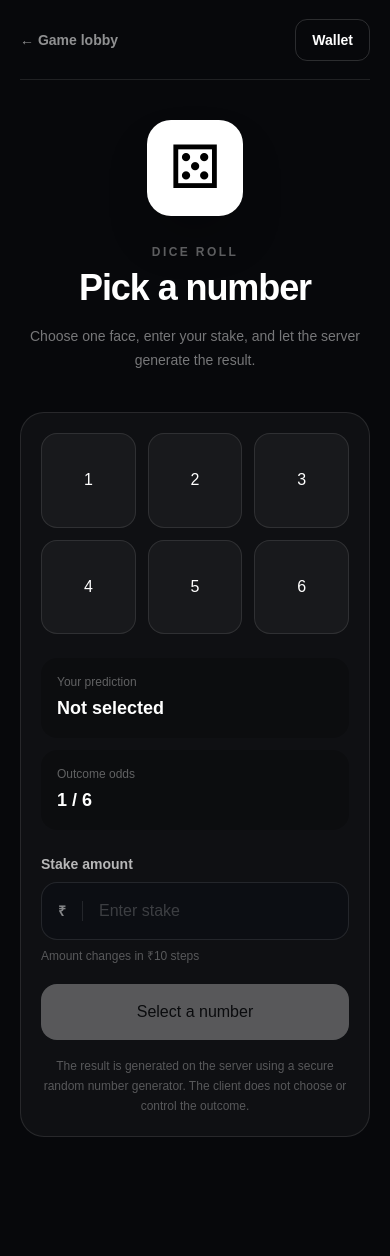
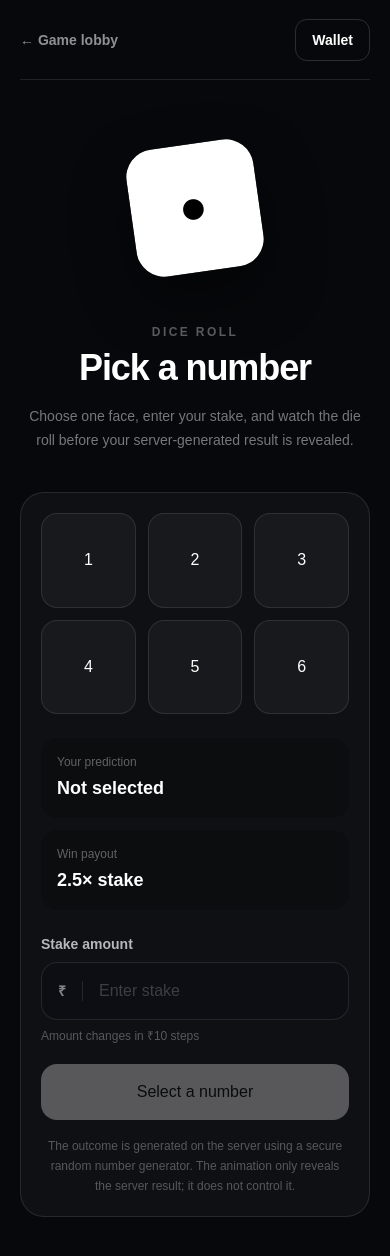
Before and after one commit to Jagdish2729/real-money-games, a Next.js app in the folder apps/web/: page /games/dice in a window 390 px wide. Shown: the top 1256 px of the page. Before the commit the page ends 1185 px from the top, so only its background shows below. Built offline with nearby package versions, Linux system fonts and the light colour scheme; no server answers.

Commit message:
feat: add game animations and payout highlights

```diff
--- a/apps/web/app/games/coin-toss/page.tsx
+++ b/apps/web/app/games/coin-toss/page.tsx
@@ -4,6 +4,28 @@ import { useState } from "react";
 
 export default function CoinTossPage() {
   const [selected, setSelected] = useState<"Heads" | "Tails" | null>(null);
+  const [tossing, setTossing] = useState(false);
+  const [displaySide, setDisplaySide] = useState<"Heads" | "Tails">("Heads");
+  const [result, setResult] = useState<"Heads" | "Tails" | null>(null);
+
+  function tossCoin() {
+    if (!selected || tossing) return;
+    setResult(null);
+    setTossing(true);
+
+    const finalSide = Math.random() < 0.5 ? "Heads" : "Tails";
+    let count = 0;
+    const interval = window.setInterval(() => {
+      setDisplaySide((current) => current === "Heads" ? "Tails" : "Heads");
+      count += 1;
+      if (count >= 12) {
+        window.clearInterval(interval);
+        setDisplaySide(finalSide);
+        setResult(finalSide);
+        setTossing(false);
+      }
+    }, 110);
+  }
 
   return (
     <main className="min-h-screen bg-[#07080b] text-white">
@@ -14,45 +36,37 @@ export default function CoinTossPage() {
         </header>
 
         <section className="py-10 text-center sm:py-14">
-          <div className="mx-auto flex h-24 w-24 items-center justify-center rounded-full border-4 border-white bg-white text-3xl font-black text-black shadow-2xl shadow-black/30">RM</div>
-          <p className="mt-7 text-xs font-bold uppercase tracking-[0.2em] text-white/35">Coin Toss</p>
+          <div className="relative mx-auto flex h-52 items-center justify-center [perspective:800px]">
+            <div className={`flex h-36 w-36 items-center justify-center rounded-full border-8 border-yellow-300/80 bg-gradient-to-br from-yellow-200 via-yellow-400 to-yellow-600 text-xl font-black text-black shadow-[0_20px_60px_rgba(234,179,8,0.25)] sm:h-40 sm:w-40 ${tossing ? "animate-[coinToss_0.55s_ease-in-out_infinite]" : ""}`}>
+              <span className="rounded-full border-2 border-black/20 px-4 py-2">{displaySide}</span>
+            </div>
+          </div>
+          <p className="mt-2 text-xs font-bold uppercase tracking-[0.2em] text-white/35">Coin Toss</p>
           <h1 className="mt-2 text-4xl font-black tracking-[-0.03em] sm:text-5xl">Heads or Tails?</h1>
-          <p className="mx-auto mt-4 max-w-xl text-sm leading-6 text-white/45">Pick one side of the coin. One server-generated outcome determines the round.</p>
+          <p className="mx-auto mt-4 max-w-xl text-sm leading-6 text-white/45">Pick a side, place your stake, and watch the coin toss before the result is revealed.</p>
+          {tossing && <p className="mt-4 text-sm font-bold text-white/70">Tossing the coin…</p>}
         </section>
 
         <section className="rounded-3xl border border-white/10 bg-white/[0.035] p-5 sm:p-8">
           <div className="grid gap-3 sm:grid-cols-2">
             {(["Heads", "Tails"] as const).map((side) => (
-              <button
-                key={side}
-                type="button"
-                onClick={() => setSelected(side)}
-                className={`rounded-2xl border px-5 py-7 text-xl font-black transition ${selected === side ? "border-white bg-white text-black" : "border-white/10 bg-white/[0.04] hover:border-white/25"}`}
-                aria-pressed={selected === side}
-              >
-                {side}
-              </button>
+              <button key={side} type="button" onClick={() => { setSelected(side); setResult(null); }} disabled={tossing} className={`rounded-2xl border px-5 py-7 text-xl font-black transition ${selected === side ? "border-white bg-white text-black" : "border-white/10 bg-white/[0.04] hover:border-white/25"} disabled:cursor-not-allowed disabled:opacity-60`} aria-pressed={selected === side}>{side}</button>
             ))}
           </div>
 
           <div className="mt-6 grid gap-3 sm:grid-cols-2">
-            <div className="rounded-2xl bg-black/20 p-4">
-              <p className="text-xs text-white/35">Your prediction</p>
-              <p className="mt-1 text-lg font-bold">{selected ?? "Not selected"}</p>
-            </div>
-            <div className="rounded-2xl bg-black/20 p-4">
-              <p className="text-xs text-white/35">Outcome odds</p>
-              <p className="mt-1 text-lg font-bold">1 / 2</p>
-            </div>
+            <div className="rounded-2xl bg-black/20 p-4"><p className="text-xs text-white/35">Your prediction</p><p className="mt-1 text-lg font-bold">{selected ?? "Not selected"}</p></div>
+            <div className="rounded-2xl bg-black/20 p-4"><p className="text-xs text-white/35">Win payout</p><p className="mt-1 text-lg font-bold">1.9× stake</p></div>
           </div>
 
-          <button type="button" disabled={!selected} className="mt-5 w-full rounded-2xl bg-white px-5 py-4 text-sm font-black text-black disabled:cursor-not-allowed disabled:opacity-30">
-            {selected ? "Continue to stake" : "Select Heads or Tails"}
-          </button>
+          {result && <div className="mt-5 rounded-2xl border border-white/10 bg-black/20 p-5"><p className="text-xs font-bold uppercase tracking-[0.18em] text-white/40">Round result</p><p className="mt-2 text-3xl font-black">{result === selected ? "You won!" : "Better luck next time"}</p><p className="mt-3 text-sm text-white/55">The coin landed on <span className="font-bold text-white">{result}</span>.</p><button type="button" onClick={() => setResult(null)} className="mt-5 w-full rounded-2xl border border-white/15 px-5 py-3 text-sm font-bold hover:border-white/30">Play another round</button></div>}
 
-          <p className="mt-4 text-center text-xs leading-5 text-white/30">The result is generated server-side after the round is locked. This screen does not generate or control outcomes.</p>
+          {!result && <button type="button" onClick={tossCoin} disabled={!selected || tossing} className="mt-5 w-full rounded-2xl bg-white px-5 py-4 text-sm font-black text-black transition hover:bg-white/90 disabled:cursor-not-allowed disabled:opacity-30">{tossing ? "Tossing..." : selected ? "Toss Coin" : "Select Heads or Tails"}</button>}
+
+          <p className="mt-4 text-center text-xs leading-5 text-white/30">The visual toss is only an animation. The production outcome should be generated and settled by the server, never by the browser.</p>
         </section>
       </div>
+      <style jsx global>{`@keyframes coinToss { 0% { transform: rotateY(0deg) translateY(0); } 25% { transform: rotateY(180deg) translateY(-22px); } 50% { transform: rotateY(360deg) translateY(0); } 75% { transform: rotateY(540deg) translateY(-22px); } 100% { transform: rotateY(720deg) translateY(0); } }`}</style>
     </main>
   );
 }
--- a/apps/web/app/games/dice/page.tsx
+++ b/apps/web/app/games/dice/page.tsx
@@ -1,11 +1,11 @@
 "use client";
 
-import { FormEvent, useState } from "react";
+import { FormEvent, useEffect, useState } from "react";
 
 const API_BASE_URL = process.env.NEXT_PUBLIC_API_URL ?? "http://localhost:4000";
 const faces = [1, 2, 3, 4, 5, 6];
 
- type DiceResult = {
+type DiceResult = {
   prediction: number;
   result: number;
   stakePaise: string;
@@ -14,147 +14,67 @@ const faces = [1, 2, 3, 4, 5, 6];
   balancePaise: string;
 };
 
+function DieFace({ value }: { value: number }) {
+  const pips: Record<number, string> = { 1: "•", 2: "••", 3: "•••", 4: "••••", 5: "•••••", 6: "••••••" };
+  return <div className="relative flex h-32 w-32 rotate-[-8deg] items-center justify-center rounded-[1.75rem] border border-white/30 bg-white text-7xl font-black text-black shadow-[0_25px_60px_rgba(0,0,0,0.45)] sm:h-40 sm:w-40 sm:text-8xl"><span className="tracking-[0.05em]">{pips[value]}</span></div>;
+}
+
 export default function DicePage() {
   const [selected, setSelected] = useState<number | null>(null);
   const [stake, setStake] = useState("");
   const [loading, setLoading] = useState(false);
+  const [rollingFace, setRollingFace] = useState(1);
   const [error, setError] = useState("");
   const [result, setResult] = useState<DiceResult | null>(null);
+
+  useEffect(() => {
+    if (!loading) return;
+    const interval = window.setInterval(() => setRollingFace((current) => (current % 6) + 1), 110);
+    return () => window.clearInterval(interval);
+  }, [loading]);
 
   async function playDice(event: FormEvent<HTMLFormElement>) {
     event.preventDefault();
     setError("");
     setResult(null);
-
     const token = localStorage.getItem("accessToken");
-    if (!token) {
-      window.location.href = "/login";
-      return;
-    }
-
+    if (!token) { window.location.href = "/login"; return; }
     const stakeRupees = Number(stake);
-    if (!selected || !Number.isFinite(stakeRupees) || stakeRupees <= 0) {
-      setError("Select a number and enter a valid stake.");
-      return;
-    }
-
+    if (!selected || !Number.isFinite(stakeRupees) || stakeRupees < 10 || stakeRupees % 10 !== 0) { setError("Select a number and enter a valid stake in ₹10 steps."); return; }
     setLoading(true);
+    const startedAt = Date.now();
     try {
-      const response = await fetch(`${API_BASE_URL}/games/dice/play`, {
-        method: "POST",
-        headers: {
-          Authorization: `Bearer ${token}`,
-          "Content-Type": "application/json",
-        },
-        body: JSON.stringify({ prediction: selected, stakeRupees }),
-      });
-
+      const response = await fetch(`${API_BASE_URL}/games/dice/play`, { method: "POST", headers: { Authorization: `Bearer ${token}`, "Content-Type": "application/json" }, body: JSON.stringify({ prediction: selected, stakeRupees }) });
       const data = await response.json();
-      if (!response.ok) {
-        throw new Error(data.message ?? "Unable to play dice");
-      }
-
-      setResult(data);
-    } catch (err) {
-      setError(err instanceof Error ? err.message : "Unable to play dice");
-    } finally {
-      setLoading(false);
-    }
+      if (!response.ok) throw new Error(data.message ?? "Unable to play dice");
+      const remaining = Math.max(0, 1500 - (Date.now() - startedAt));
+      window.setTimeout(() => { setRollingFace(data.result); setResult(data); setLoading(false); }, remaining);
+    } catch (err) { setLoading(false); setError(err instanceof Error ? err.message : "Unable to play dice"); }
   }
 
-  function resetRound() {
-    setResult(null);
-    setError("");
-    setStake("");
-  }
+  function resetRound() { setResult(null); setError(""); setStake(""); setRollingFace(1); }
 
   return (
     <main className="min-h-screen bg-[#07080b] text-white">
       <div className="mx-auto max-w-4xl px-5 pb-12 sm:px-8">
-        <header className="flex h-20 items-center justify-between border-b border-white/10">
-          <a href="/games" className="text-sm font-semibold text-white/55 hover:text-white">← Game lobby</a>
-          <a href="/wallet" className="rounded-xl border border-white/15 px-4 py-2.5 text-sm font-semibold hover:border-white/30">Wallet</a>
-        </header>
-
+        <header className="flex h-20 items-center justify-between border-b border-white/10"><a href="/games" className="text-sm font-semibold text-white/55 hover:text-white">← Game lobby</a><a href="/wallet" className="rounded-xl border border-white/15 px-4 py-2.5 text-sm font-semibold hover:border-white/30">Wallet</a></header>
         <section className="py-10 text-center sm:py-14">
-          <div className="mx-auto flex h-24 w-24 items-center justify-center rounded-3xl bg-white text-6xl text-black shadow-2xl shadow-black/30">⚄</div>
-          <p className="mt-7 text-xs font-bold uppercase tracking-[0.2em] text-white/35">Dice Roll</p>
-          <h1 className="mt-2 text-4xl font-black tracking-[-0.03em] sm:text-5xl">Pick a number</h1>
-          <p className="mx-auto mt-4 max-w-xl text-sm leading-6 text-white/45">Choose one face, enter your stake, and let the server generate the result.</p>
+          <div className={`mx-auto flex h-44 items-center justify-center sm:h-52 ${loading ? "animate-[diceRoll_0.55s_linear_infinite]" : ""}`}><DieFace value={rollingFace} /></div>
+          <p className="mt-7 text-xs font-bold uppercase tracking-[0.2em] text-white/35">Dice Roll</p><h1 className="mt-2 text-4xl font-black tracking-[-0.03em] sm:text-5xl">Pick a number</h1>
+          <p className="mx-auto mt-4 max-w-xl text-sm leading-6 text-white/45">Choose one face, enter your stake, and watch the die roll before your server-generated result is revealed.</p>
+          {loading && <p className="mt-4 text-sm font-bold text-white/70">Rolling the dice…</p>}
         </section>
-
         <form onSubmit={playDice} className="rounded-3xl border border-white/10 bg-white/[0.035] p-5 sm:p-8">
-          <div className="grid grid-cols-3 gap-3 sm:grid-cols-6">
-            {faces.map((face) => (
-              <button
-                key={face}
-                type="button"
-                onClick={() => { setSelected(face); setResult(null); setError(""); }}
-                disabled={loading}
-                className={`aspect-square rounded-2xl border text-2xl font-black transition sm:text-3xl ${selected === face ? "border-white bg-white text-black" : "border-white/10 bg-white/[0.04] hover:border-white/25"} disabled:cursor-not-allowed disabled:opacity-60`}
-                aria-pressed={selected === face}
-              >
-                {face}
-              </button>
-            ))}
-          </div>
-
-          <div className="mt-6 grid gap-3 sm:grid-cols-2">
-            <div className="rounded-2xl bg-black/20 p-4">
-              <p className="text-xs text-white/35">Your prediction</p>
-              <p className="mt-1 text-lg font-bold">{selected ? `Number ${selected}` : "Not selected"}</p>
-            </div>
-            <div className="rounded-2xl bg-black/20 p-4">
-              <p className="text-xs text-white/35">Outcome odds</p>
-              <p className="mt-1 text-lg font-bold">1 / 6</p>
-            </div>
-          </div>
-
-          <label className="mt-6 block">
-            <span className="mb-2 block text-sm font-semibold text-white/70">Stake amount</span>
-            <div className="flex items-center overflow-hidden rounded-2xl border border-white/10 bg-[#0c0e13] focus-within:border-white/30">
-              <span className="border-r border-white/10 px-4 text-sm font-semibold text-white/50">₹</span>
-              <input
-                required
-                type="number"
-                min="10"
-                step="10"
-                inputMode="numeric"
-                value={stake}
-                onChange={(event) => setStake(event.target.value)}
-                placeholder="Enter stake"
-                disabled={loading}
-                className="min-w-0 flex-1 bg-transparent px-4 py-4 text-base outline-none placeholder:text-white/20 disabled:opacity-60"
-              />
-            </div>
-            <span className="mt-2 block text-xs text-white/30">Amount changes in ₹10 steps</span>
-          </label>
-
+          <div className="grid grid-cols-3 gap-3 sm:grid-cols-6">{faces.map((face) => <button key={face} type="button" onClick={() => { setSelected(face); setResult(null); setError(""); }} disabled={loading} className={`aspect-square rounded-2xl border text-2xl font-black transition sm:text-3xl ${selected === face ? "border-white bg-white text-black" : "border-white/10 bg-white/[0.04] hover:border-white/25"} disabled:cursor-not-allowed disabled:opacity-60`} aria-pressed={selected === face}>{face}</button>)}</div>
+          <div className="mt-6 grid gap-3 sm:grid-cols-2"><div className="rounded-2xl bg-black/20 p-4"><p className="text-xs text-white/35">Your prediction</p><p className="mt-1 text-lg font-bold">{selected ? `Number ${selected}` : "Not selected"}</p></div><div className="rounded-2xl bg-black/20 p-4"><p className="text-xs text-white/35">Win payout</p><p className="mt-1 text-lg font-bold">2.5× stake</p></div></div>
+          <label className="mt-6 block"><span className="mb-2 block text-sm font-semibold text-white/70">Stake amount</span><div className="flex items-center overflow-hidden rounded-2xl border border-white/10 bg-[#0c0e13] focus-within:border-white/30"><span className="border-r border-white/10 px-4 text-sm font-semibold text-white/50">₹</span><input required type="number" min="10" step="10" inputMode="numeric" value={stake} onChange={(event) => setStake(event.target.value)} placeholder="Enter stake" disabled={loading} className="min-w-0 flex-1 bg-transparent px-4 py-4 text-base outline-none placeholder:text-white/20 disabled:opacity-60" /></div><span className="mt-2 block text-xs text-white/30">Amount changes in ₹10 steps</span></label>
           {error && <p className="mt-4 rounded-xl border border-red-400/20 bg-red-400/10 px-4 py-3 text-sm text-red-300">{error}</p>}
-
-          {result && (
-            <div className="mt-5 rounded-2xl border border-white/10 bg-black/20 p-5">
-              <p className="text-xs font-bold uppercase tracking-[0.18em] text-white/40">Round result</p>
-              <p className="mt-2 text-3xl font-black">{result.won ? "You won!" : "Better luck next time"}</p>
-              <div className="mt-4 grid grid-cols-2 gap-3 text-sm sm:grid-cols-4">
-                <div><p className="text-white/35">Prediction</p><p className="mt-1 font-bold">{result.prediction}</p></div>
-                <div><p className="text-white/35">Result</p><p className="mt-1 font-bold">{result.result}</p></div>
-                <div><p className="text-white/35">Payout</p><p className="mt-1 font-bold">₹{(Number(result.payoutPaise) / 100).toFixed(2)}</p></div>
-                <div><p className="text-white/35">Balance</p><p className="mt-1 font-bold">₹{(Number(result.balancePaise) / 100).toFixed(2)}</p></div>
-              </div>
-              <button type="button" onClick={resetRound} className="mt-5 w-full rounded-2xl border border-white/15 px-5 py-3 text-sm font-bold hover:border-white/30">Play another round</button>
-            </div>
-          )}
-
-          {!result && (
-            <button type="submit" disabled={!selected || !stake || loading} className="mt-5 w-full rounded-2xl bg-white px-5 py-4 text-sm font-black text-black transition hover:bg-white/90 disabled:cursor-not-allowed disabled:opacity-30">
-              {loading ? "Rolling..." : selected ? "Roll Dice" : "Select a number"}
-            </button>
-          )}
-
-          <p className="mt-4 text-center text-xs leading-5 text-white/30">The result is generated on the server using a secure random number generator. The client does not choose or control the outcome.</p>
+          {result && <div className="mt-5 rounded-2xl border border-white/10 bg-black/20 p-5"><p className="text-xs font-bold uppercase tracking-[0.18em] text-white/40">Round result</p><p className="mt-2 text-3xl font-black">{result.won ? "You won!" : "Better luck next time"}</p><div className="mt-4 grid grid-cols-2 gap-3 text-sm sm:grid-cols-4"><div><p className="text-white/35">Prediction</p><p className="mt-1 font-bold">{result.prediction}</p></div><div><p className="text-white/35">Result</p><p className="mt-1 font-bold">{result.result}</p></div><div><p className="text-white/35">Payout</p><p className="mt-1 font-bold">₹{(Number(result.payoutPaise) / 100).toFixed(2)}</p></div><div><p className="text-white/35">Balance</p><p className="mt-1 font-bold">₹{(Number(result.balancePaise) / 100).toFixed(2)}</p></div></div><button type="button" onClick={resetRound} className="mt-5 w-full rounded-2xl border border-white/15 px-5 py-3 text-sm font-bold hover:border-white/30">Play another round</button></div>}
+          {!result && <button type="submit" disabled={!selected || !stake || loading} className="mt-5 w-full rounded-2xl bg-white px-5 py-4 text-sm font-black text-black transition hover:bg-white/90 disabled:cursor-not-allowed disabled:opacity-30">{loading ? "Rolling..." : selected ? "Roll Dice" : "Select a number"}</button>}
+          <p className="mt-4 text-center text-xs leading-5 text-white/30">The outcome is generated on the server using a secure random number generator. The animation only reveals the server result; it does not control it.</p>
         </form>
       </div>
+      <style jsx global>{`@keyframes diceRoll { 0% { transform: rotate(0deg) translateY(0); } 25% { transform: rotate(90deg) translateY(-10px); } 50% { transform: rotate(180deg) translateY(0); } 75% { transform: rotate(270deg) translateY(-10px); } 100% { transform: rotate(360deg) translateY(0); } }`}</style>
     </main>
   );
 }
```
Also changed, not shown: apps/web/app/page.tsx (+21 -103 lines), 1 other file (tests, documents, lock files or other folders).
